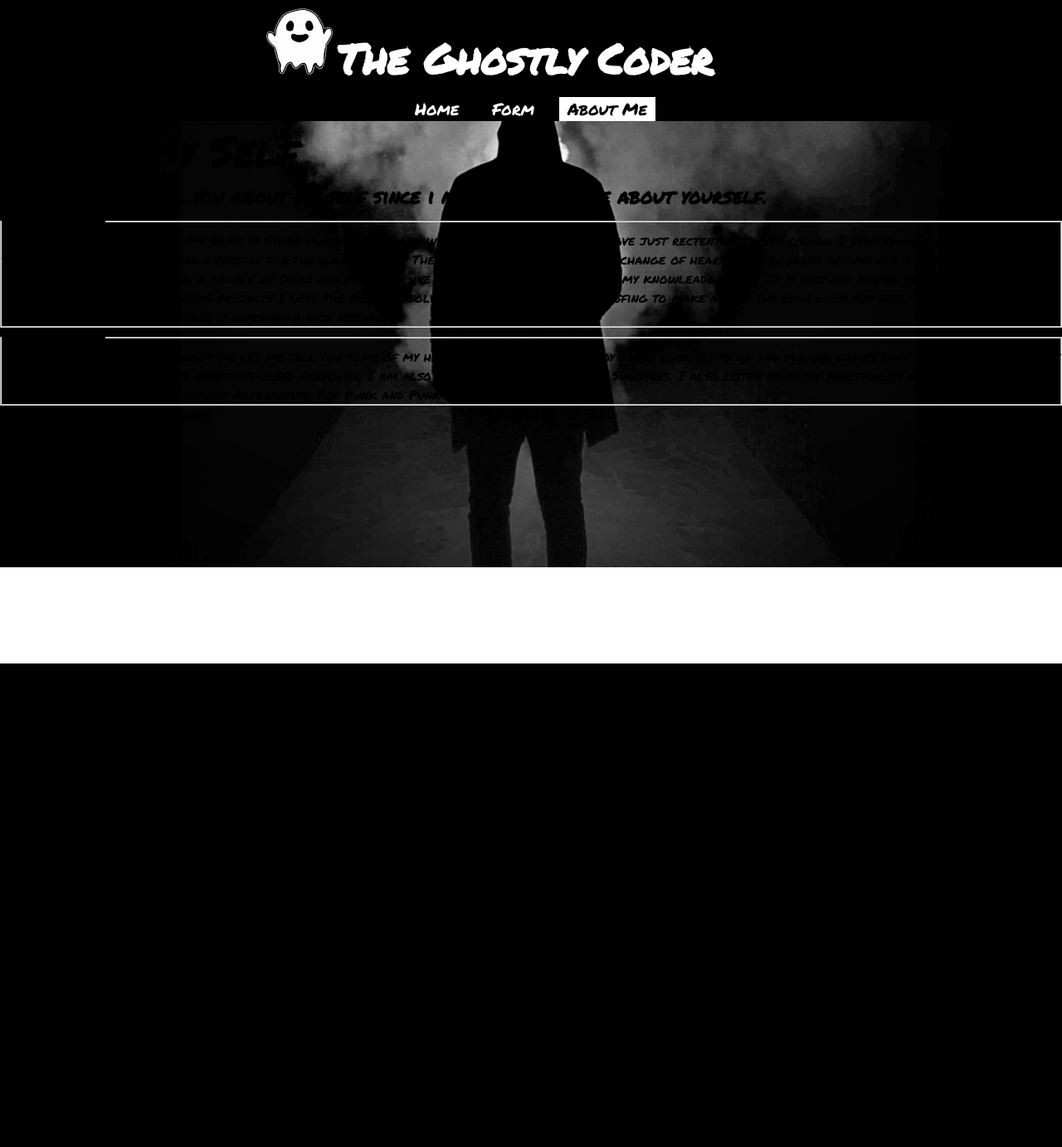
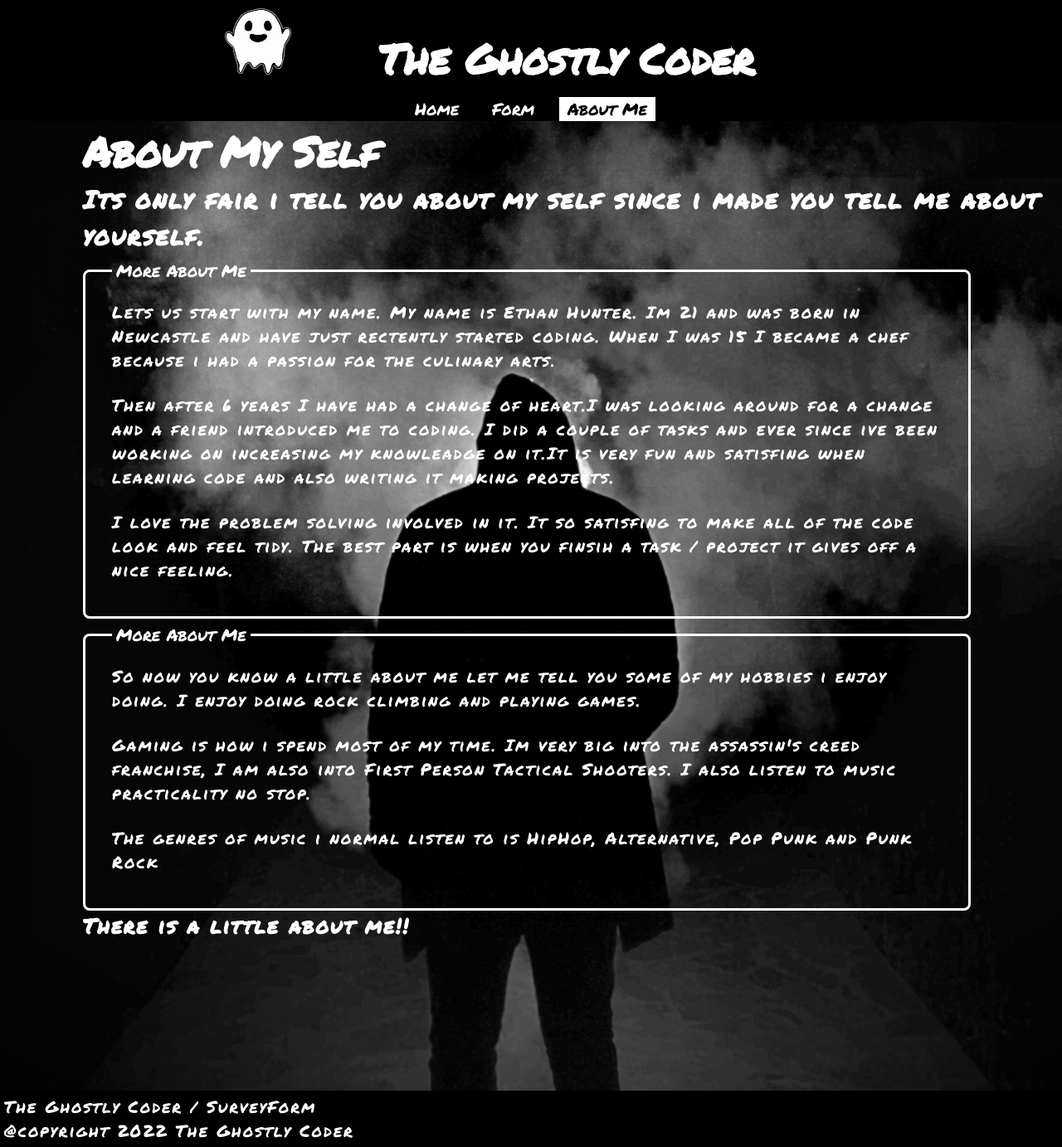
Before and after one commit to EthanHunter7/TheGhostlyCoder, a PHP site: page /About.HTML in a window 1280 px wide. Shown: the whole page at 83% size. Before the commit the page ends 800 px from the top, so only its background shows below. Run offline with PHP 8.4, Linux system fonts and the light colour scheme; some web fonts are replaced.

Commit message:
Added some styling and some more code

```diff
--- a/About.CSS
+++ b/About.CSS
@@ -3,20 +3,44 @@
     padding:0;
     font-family: "Permanent Marker";
 }
+html, body{
+    width: auto;
+}
 
 /* Header*/
+
 header{
     padding: 10px;
     text-align: center;
     background: #000;
     color: #fff;
 }
+.header{
+    display: inline-block;
+    font-size: 50px;
+    margin-right: 100px;
+    color: #fff;
+}
 h1{
     display: inline-block;
     font-size: 50px;
     margin-right: 100px;
+    color: #fff;
+    margin-left: 100px;
 }
 
+h2{
+    color: #fff;
+    font-size: 30px;
+    margin-left: 100px;
+    letter-spacing: 2px;
+}
+h3{
+    color: #fff;
+    font-size: 25px;
+    letter-spacing: 2px;
+    margin-left: 100px;
+}
 /*Nav Bar*/
 ul {
     list-style-type: none;
@@ -47,7 +71,36 @@
     color: #000;
   }
 
-  /*Body*/
+
+/*Legends, Feildsets, P*/
+    p{
+        color: #fff;
+        display: inline-block;
+        font-size: 20px;
+        letter-spacing: 2px;
+    }
+
+    fieldset{
+        border-radius: 8px;
+        border: 3px solid #fff;
+        width: 1000px;
+        padding: 16px 32px;
+        overflow: hidden;
+        margin-left: 100px;
+        }
+
+    legend{
+    font-size: 1.25em;
+    padding: 0.25em;
+    color: #fff;
+    }
+
+    .spacing{
+        margin-bottom: 25px;
+    }
+
+
+/*Body*/
 body{
     background-image:url('/Resources/wp9060319-4k-desktop-smoke-wallpapers.png');
     background-position: center;
@@ -55,8 +108,29 @@
     background-size: cover;
 }
 
-/* Footer */
-footer{
+
+/*Display */
+.row{
+    display:flex;
+    flex-direction: row;
+    margin-left: 250px;
+    margin-right: 300px;
+}
+.column{
+    margin: 8px;
+    flex: 1;
+}
+
+
+/* Responsive layout - makes the three columns stack on top of each other instead of next to each other */
+@media screen and (max-width: 600px) {
+    .column {
+      width: 100%;
+    }
+  }
+
+  /* Footer */
+  footer{
     padding: 5px;
     background-color: #000;
     color: #fff;
--- a/About.HTML
+++ b/About.HTML
@@ -10,7 +10,7 @@
     <header>
         <div>
             <img class="ghost" src="/Resources/PngItem_6377826.png" alt="Cartoon Ghosts" width="80px" height="80px"/>
-            <h1>The Ghostly Coder</h1>
+            <h1 class="header">The Ghostly Coder</h1>
         </div>
     </header>
 
@@ -30,28 +30,63 @@
         <div>
             <fieldset>
                 <legend>More About Me</legend>
-                <p>Lets us start with my name. My name is Ethan Hunter. Im 21 and was born in Newcastle  and have just rectently started coding.
-                I started out when i was 15 becoming a chef because i had a passion for the culinary arts.
-                Then after 6 years I have had a change of heart.I was looking around for a change and a friend introduced me to coding. i did a couple of tasks and ever since ive been working on increasing my knowleadge on it.
-                It is very fun and satisfing when learning code and also writing it making projects I love the problem solving involved in it. It so satisfing to make all of the code look and feel tidy.
-                The best part is when you finsih a task / project it gives off a nice feeling.
-                </p>
+                <div class="spacing">
+                    <p>
+                    Lets us start with my name. My name is Ethan Hunter. Im 21 and was born in Newcastle  and have just rectently started coding.
+                    When I was 15 I became a chef because i had a passion for the culinary arts.
+                    </p>
+                </div>
+
+
+                <div class="spacing">
+                    <p>Then after 6 years I have had a change of heart.I was looking around for a change and a friend introduced me to coding.
+                    I did a couple of tasks and ever since ive been working on increasing my knowleadge on it.It is very fun and satisfing when learning code
+                    and also writing it making projects.
+                </p></div>
+
+                <div class="spacing">
+                    <p>
+                    I love the problem solving involved in it. It so satisfing to make all of the code look and feel tidy.
+                    The best part is when you finsih a task / project it gives off a nice feeling.
+                    </p>
+                </div>
             </fieldset>
         </div>
             <fieldset>
                 <legend>More About Me</legend>
-                <p>So now you know a little about me let me tell you some of my hobbies i enjoy doing.
-                I enjoy doing rock climbing and playing games that is how i spend most of my time.
-                Im very big into the assassin's creed franchise, I am also into First Person Tactical Shooters.
-                I also listen to music practicality no stop. The genres of music i normal listen to is HipHop,
-                Alternative, Pop Punk and Punk Rock
-                </p>
+                <div class="spacing">
+                    <p>
+                    So now you know a little about me let me tell you some of my hobbies i enjoy doing.
+                    I enjoy doing rock climbing and playing games.
+                    </p>
+                </div>
+
+                <div class="spacing">
+                    <p>
+                    Gaming is how i spend most of my time. Im very big into the assassin's creed franchise, I am also into First Person Tactical Shooters.
+                    I also listen to music practicality no stop.
+                    </p>
+                </div>
+                <div class="spacing">
+                    <p>
+                    The genres of music i normal listen to is HipHop,
+                    Alternative, Pop Punk and Punk Rock
+                    </p>
+                </div>
             </fieldset>
 
             <h3>There is a little about me!!</h3>
     </div>
 
+    <footer>
+        <div class="name">
+          <p>The Ghostly Coder / SurveyForm</p>
+        </div>
 
+        <div class="copyright">
+          <p>@copyright 2022 The Ghostly Coder</p>
+        </div>
+      </footer>
 
 
 
--- a/Form.PHP
+++ b/Form.PHP
@@ -12,6 +12,7 @@
 
 /*Variables*/
 $Firstname = $Middlename = $Lastname = $Username =  $email = $gender = $other = $date = $Countries = $password = $confirm_password = $fav_demon = $fav_game = $fav_ghost = $fav_horrormovie = $fav_character = $fav_musicartist = $Aboutme = $Hobbies = $discord = $facebook = $github = $instagram = $linkedin = $twitter = "";
+
 
 //PHP Submit Validation
 
```
Also changed, not shown: Home.CSS (+54 -26 lines), Home.Html (+4 -4 lines), Thanks.CSS (+29 -0 lines), Thanks.PHP (+87 -24 lines).
